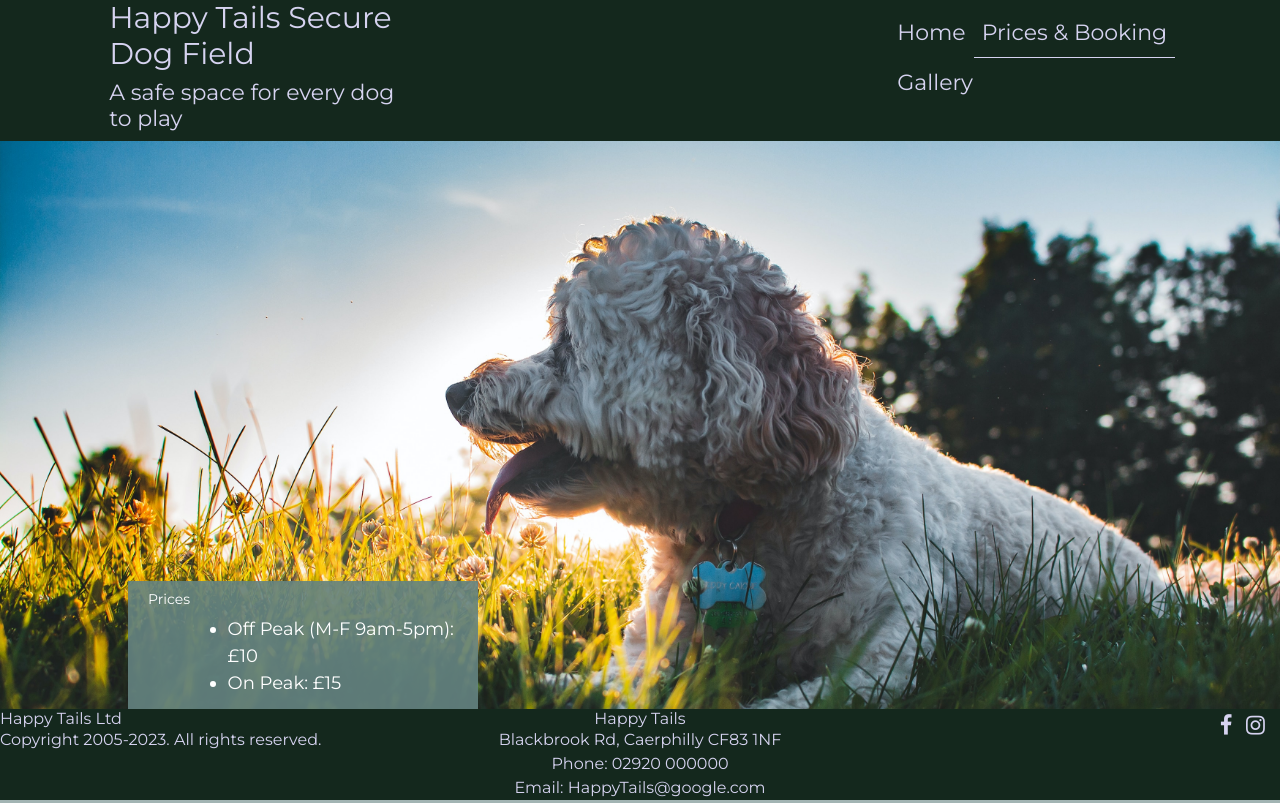
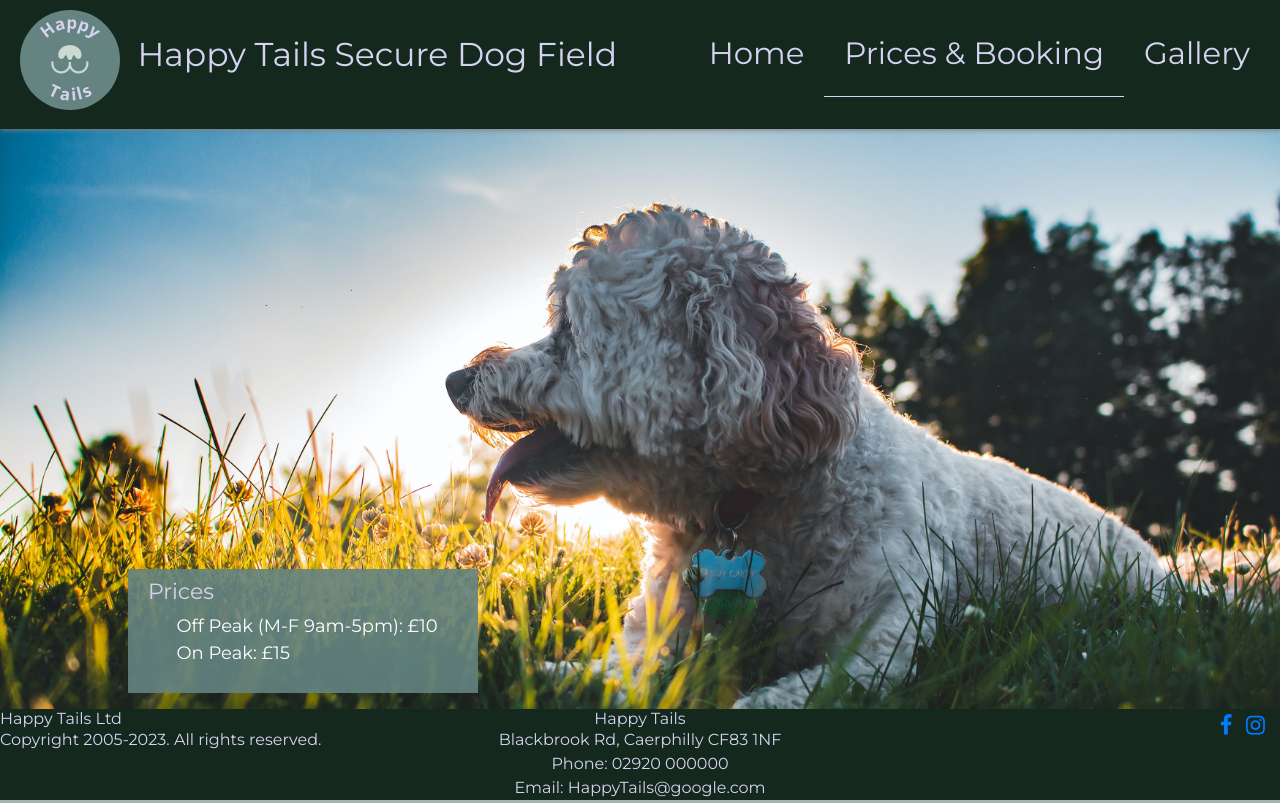
Before and after one commit to Jen-Selby/MP1, a plain HTML site: page pricesbooking.html in a window 1280 px wide. Shown: the top 803 px of the page. Drawn offline with nearby package versions, Linux system fonts and the light colour scheme.

Commit message:
Bug fix - navigation bar fix

```diff
--- a/assets/css/style2.css
+++ b/assets/css/style2.css
@@ -3,7 +3,165 @@ body {
     font-family: 'Montserrat', serif;
 }
 
-header {
+/* Header and nav bar */
+
+.headerrow {
+    display: inline-block;
+}
+
+/* Reset */
+* {
+    margin: 0;
+    padding: 0;
+    box-sizing: border-box;
+}
+
+/* body {
+    background-color: var(--white);
+    font-family: "Poppins", sans-serif;
+} */
+
+a {
+    text-decoration: none;
+}
+
+ul {
+    list-style: none;
+}
+
+/* Header */
+.header {
+    background-color: #14281D;
+    box-shadow: 1px 1px 5px 0px grey;
+    position: sticky;
+    top: 0;
+    width: 100%;
+    padding: 10px;
+}
+
+/* Logo */
+.logo {
+    display: inline-block;
+    background-image: url("../images/logo.jpg");
+    margin-left: 5px;
+    margin-top: 10px;
+    background-position: center;
+    background-repeat: no-repeat;
+    background-size: cover;
+    min-height: 65px;
+    width: 65px;
+    border-radius: 50%;
+
+}
+
+h1,
+h2 {
+    color: #D6D3F0;
+    font-size: 100%;
+}
+
+.headertext {
+    float: left;
+    font-size: 1.1em;
+    padding-top: 25px;
+    padding-left: 3px;
+}
+
+/*  Nav menu  */
+.nav {
+    width: 100%;
+    height: 100%;
+    position: fixed;
+    left: 0;
+    background-color: #14281D;
+    overflow: hidden;
+
+}
+
+.menu a {
+    display: block;
+    padding: 30px;
+    color: #D6D3F0;
+    font-size: 160%;
+}
+
+.active {
+    border-bottom: 1px solid #D6D3F0;
+}
+
+.menu a:hover {
+    background-color: grey;
+}
+
+.nav {
+    max-height: 0;
+    transition: max-height .5s ease-out;
+}
+
+/* Menu Icon */
+.hamb {
+    cursor: pointer;
+    padding: 40px 20px;
+}
+
+/* Style label tag */
+
+.hamb-line {
+    background: #D6D3F0;
+    display: block;
+    height: 2px;
+    position: relative;
+    width: 24px;
+
+}
+
+/* Style span tag */
+
+.hamb-line::before,
+.hamb-line::after {
+    background: #D6D3F0;
+    content: '';
+    display: block;
+    height: 100%;
+    position: absolute;
+    transition: all .2s ease-out;
+    width: 100%;
+}
+
+.hamb-line::before {
+    top: 5px;
+}
+
+.hamb-line::after {
+    top: -5px;
+}
+
+.side-menu {
+    display: none;
+}
+
+/* Hide checkbox */
+
+/* Toggle menu icon */
+.side-menu:checked~nav {
+    max-height: 100%;
+}
+
+.side-menu:checked~.hamb .hamb-line {
+    background: transparent;
+}
+
+.side-menu:checked~.hamb .hamb-line::before {
+    transform: rotate(-45deg);
+    top: 0;
+}
+
+.side-menu:checked~.hamb .hamb-line::after {
+    transform: rotate(45deg);
+    top: 0;
+}
+
+/* header {
     background-color: #14281D;
     color: #D6D3F0;
 }
@@ -23,8 +181,8 @@ a {
 
 .headerdiv {
     display: inline-block;
-    /* float: left; */
-}
+
+} */
 
 h1 {
     font-size: 30px;
@@ -34,14 +192,7 @@ h2 {
     font-size: 22px;
 }
 
-.nav-link:hover {
-    text-decoration: underline;
-    color: #D6D3F0;
-}
-
-.active {
-    border-bottom: 1px solid #D6D3F0;
-}
+/* Footer */
 
 footer {
     background-color: #14281D;
@@ -351,10 +502,79 @@ input[type="radio"] {
     margin-right: 0;
 }
 
+/* Responsiveness small-medium */
+@media (min-width: 576px) {
+    .logo {
+        display: inline-block;
+        background-image: url("../images/logo.jpg");
+        margin-left: 10px;
+        margin-top: 0px;
+        background-position: center;
+        background-repeat: no-repeat;
+        background-size: cover;
+        min-height: 80px;
+        width: 80px;
+        border-radius: 50%;
+    }
 
+    .headertext {
+        font-size: 1.2em;
+    }
+}
 
+/* Responsiveness medium- large */
+@media only screen and (min-width: 768px) {
 
-@media only screen and (min-width: 768px) {
+    .logo {
+        display: inline-block;
+        background-image: url("../images/logo.jpg");
+        /* font-size: 60px; */
+        margin-left: 20px;
+        background-position: center;
+        background-repeat: no-repeat;
+        background-size: cover;
+        /* min-height: 100px;
+        width: 100px; */
+        border-radius: 50%;
+
+    }
+
+    .headertext {
+        float: left;
+        font-size: 1.3em;
+        padding-top: 20px;
+        padding-left: 10px;
+    }
+
+    .nav {
+        max-height: none;
+        top: 0;
+        position: relative;
+        float: right;
+        width: fit-content;
+        background-color: transparent;
+    }
+
+    .menu li {
+        float: left;
+    }
+
+    .menu a {
+        display: block;
+        padding: 20px;
+        color: #D6D3F0;
+        font-size: 1em;
+    }
+
+    .menu a:hover {
+        background-color: transparent;
+        color: grey;
+
+    }
+
+    .hamb {
+        display: none;
+    }
 
     .footertext {
         color: #D6D3F0;
@@ -491,6 +711,15 @@ input[type="radio"] {
         width: 70%;
     }
 
+    .pricestext ul {
+        padding-left: 3vw;
+    }
+
+    .pricestext h2 {
+        font-size: 22px;
+        padding-left: 10px;
+    }
+
     /* form */
 
     .bookingsection {
@@ -570,3 +799,38 @@ input[type="radio"] {
     }
 
 }
+
+
+/* responsiveness - large */
+
+@media (min-width: 992px) {
+    .headertext {
+        padding-top: 25px;
+        padding-left: 40px;
+        font-size: 1.5em;
+    }
+
+    .logo {
+        min-height: 100px;
+        width: 100px;
+        margin-left: 10px;
+    }
+
+    .menu a {
+        display: block;
+        padding: 20px;
+        color: #D6D3F0;
+        font-size: 140%;
+    }
+}
+
+
+/* responsiveness - xlarge */
+
+@media (min-width: 1200px) {
+    .headertext {
+        padding-top: 25px;
+        padding-left: 20px;
+        font-size: 1.5em;
+    }
+}
--- a/pricesbooking.html
+++ b/pricesbooking.html
@@ -21,52 +21,40 @@
 
 
 <body>
-    <header>
-        <div class="row">
-            <div class="col-1">
+    <!-- Navigation bar -->
+    <header class="header">
+        <!-- Logo -->
+        <div class="headerdiv row">
+            <div class="col-2 col-md-2 col-lg-1 col-xl-1 headerrow">
+                <a href="index.html" class="logo"></a>
+                <!-- <div class="headertext"> -->
+            </div>
+            <div class="col-8 col-md-4 col-lg-5 col-xl-5 headerrow">
+                <h1 class="headertext">Happy Tails Secure Dog Field</h1>
+                <!-- <br>
+                <h2 class="headertext">A safe space for every dog to play</h2> -->
+                <!-- </div> -->
+                <!-- Hamburger icon -->
+            </div>
 
-                <a class="logo" href="index.html"></a>
-            </div>
-            <div class="col-3">
-                <!-- <a href="index.html"> -->
-                <h1>Happy Tails Secure Dog Field</h1>
-                <h2>A safe space for every dog to play</h2>
-                <!-- </a> -->
-            </div>
-            <div class="col-4">
-            </div>
-            <div class="col-4">
-                <nav class="navbar navbar-expand-lg sticky-top justify-content-cente">
-                    <div class="navbar-header">
-                        <button type="button" class="navbar-toggler" data-toggle="collapse" data-target="#navdropdown">
-                            <!-- <span><i class="fa-solid fa-bars"></i></span> -->
-                            <span class="navbar-toggler-icon"></span>
-                        </button>
-                        <!-- <a class="navbar-brand" href="#">test</a> -->
-                    </div>
+            <!-- <div class="col-1 col-md-1 headerrow">
 
-                    <div class="collapse navbar-collapse justify-content-cente" id="navdropdowne">
-                        <ul id="menu" class="nav navbar-nav">
-                            <li>
-                                <a class="nav-link" href="index.html">Home</a>
-                            </li>
-                            <li class="active">
-                                <a class="nav-link" href="pricesbooking.html">Prices & Booking</a>
-                            </li>
-                            <li>
-                                <a class="nav-link" href="gallery.html">Gallery</a>
-                            </li>
+                </div> -->
 
-                        </ul>
-                    </div>
+            <div class="col-2 col-md-6 col-lg-6 col-xl-6 headerrow">
+                <input class="side-menu" type="checkbox" id="side-menu" />
+                <label class="hamb" for="side-menu"><span class="hamb-line"></span></label>
+                <!-- Menu -->
+                <nav class="nav">
+                    <ul class="menu">
+                        <li><a href="index.html">Home</a></li>
+                        <li><a href="pricesbooking.html" class="active">Prices & Booking</a> </li>
+                        <li><a href="gallery.html">Gallery</a></li>
+                    </ul>
                 </nav>
             </div>
         </div>
     </header>
-    <!--
-    <div>
-        <a class="logo" href="index.html"></a>
-    </div> -->
 
     <section class="pricessection">
         <div class="pricestext">
```
Also changed, not shown: gallery.html (+28 -39 lines), index.html (+33 -38 lines).
